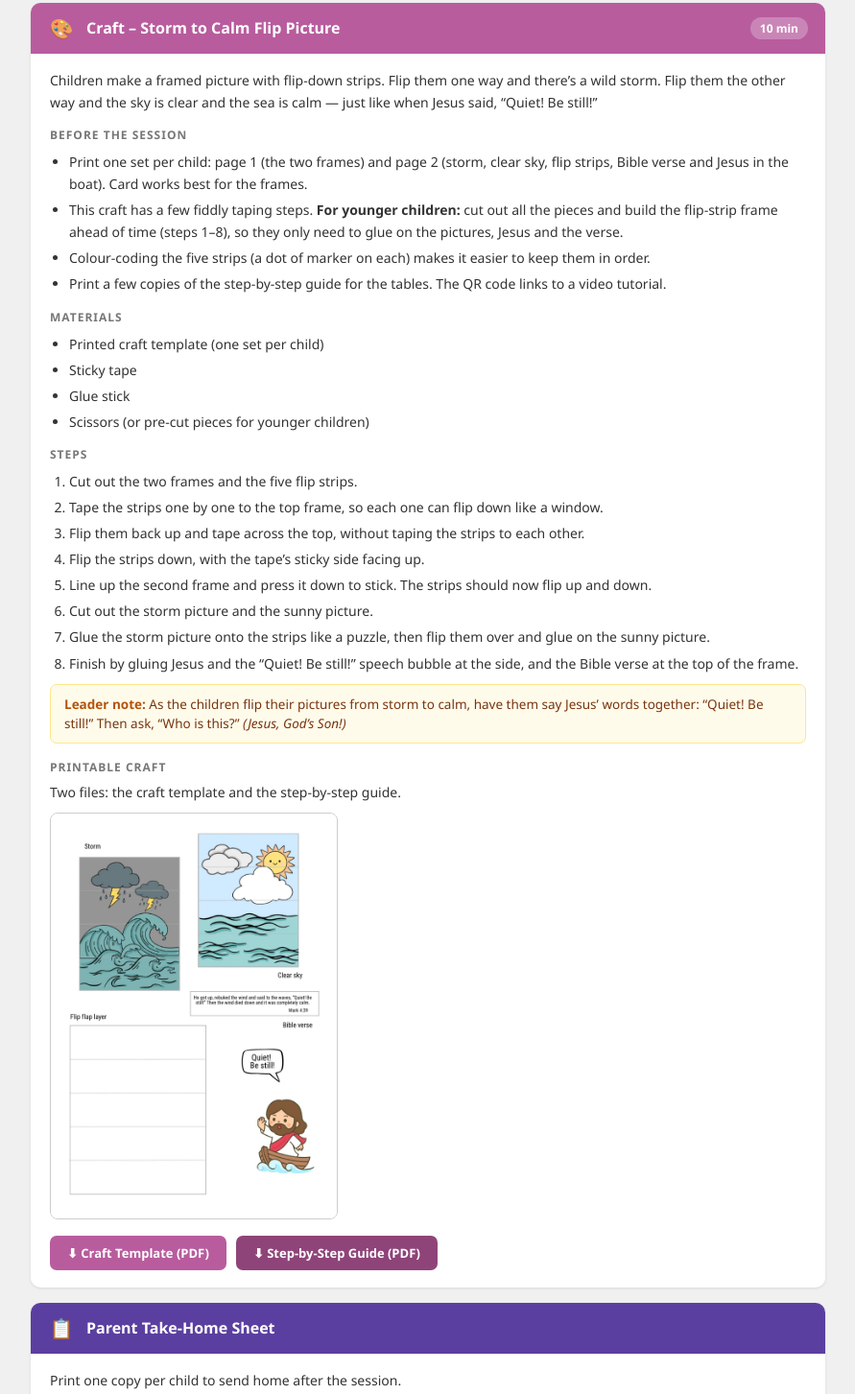
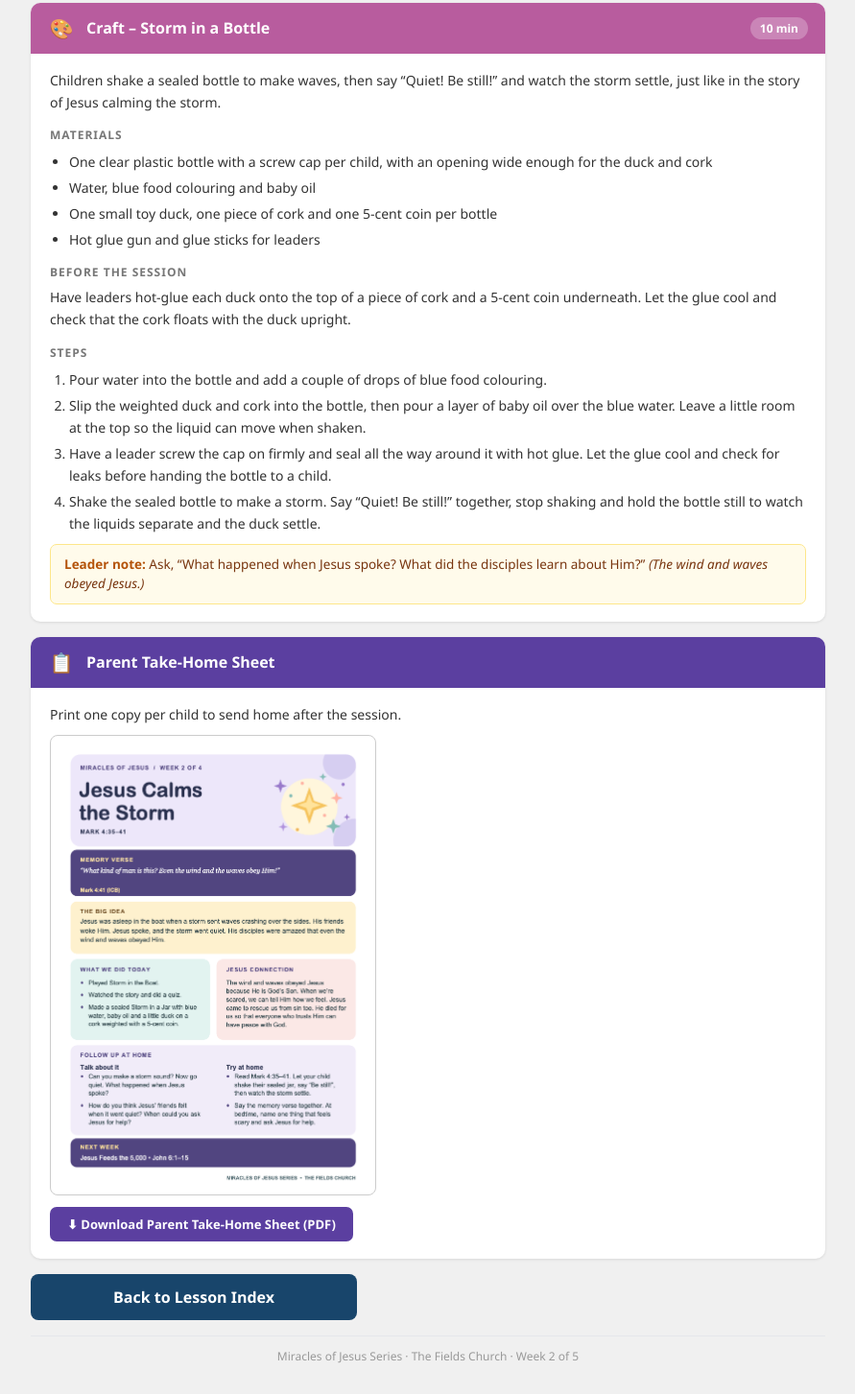
Before and after one commit to TheFieldsChurch/Kids-Church-Curriculum, a plain HTML site: page Miracles-of-Jesus/week-2.html in a window 1280 px wide. Shown: the part 2303-3756 px from the top of the page at 96% size, without its empty margins (194-1085 px from the left). Drawn offline with Linux system fonts and the light colour scheme.

Commit message:
week 2 craft update

```diff
--- a/Miracles-of-Jesus/week-2.html
+++ b/Miracles-of-Jesus/week-2.html
@@ -160,68 +160,38 @@
     <div class="segment seg-craft">
       <div class="segment-header">
         <div class="seg-icon">&#127912;</div>
-        <div class="seg-header-title">Craft &ndash; Storm to Calm Flip Picture</div>
+        <div class="seg-header-title">Craft &ndash; Storm in a Bottle</div>
         <div class="seg-time">10 min</div>
       </div>
       <div class="segment-body">
-        <p>Children make a framed picture with flip-down strips. Flip them one way and there&rsquo;s a wild storm. Flip
-          them the other way and the sky is clear and the sea is calm &mdash; just like when Jesus said, &ldquo;Quiet!
-          Be still!&rdquo;</p>
-
-        <h3>Before the Session</h3>
-        <ul>
-          <li>Print one set per child: page 1 (the two frames) and page 2 (storm, clear sky, flip strips, Bible verse
-            and Jesus in the boat). Card works best for the frames.</li>
-          <li>This craft has a few fiddly taping steps. <strong>For younger children:</strong> cut out all the pieces
-            and build the flip-strip frame ahead of time (steps 1&ndash;8), so they only need to glue on the pictures,
-            Jesus and the verse.</li>
-          <li>Colour-coding the five strips (a dot of marker on each) makes it easier to keep them in order.</li>
-          <li>Print a few copies of the step-by-step guide for the tables. The QR code links to a video tutorial.</li>
-        </ul>
+        <p>Children shake a sealed bottle to make waves, then say &ldquo;Quiet! Be still!&rdquo; and watch the
+          storm settle, just like in the story of Jesus calming the storm.</p>
 
         <h3>Materials</h3>
         <ul>
-          <li>Printed craft template (one set per child)</li>
-          <li>Sticky tape</li>
-          <li>Glue stick</li>
-          <li>Scissors (or pre-cut pieces for younger children)</li>
+          <li>One clear plastic bottle with a screw cap per child, with an opening wide enough for the duck and cork</li>
+          <li>Water, blue food colouring and baby oil</li>
+          <li>One small toy duck, one piece of cork and one 5-cent coin per bottle</li>
+          <li>Hot glue gun and glue sticks for leaders</li>
         </ul>
+
+        <h3>Before the Session</h3>
+        <p>Have leaders hot-glue each duck onto the top of a piece of cork and a 5-cent coin underneath.
+          Let the glue cool and check that the cork floats with the duck upright.</p>
 
         <h3>Steps</h3>
         <ol>
-          <li>Cut out the two frames and the five flip strips.</li>
-          <li>Tape the strips one by one to the top frame, so each one can flip down like a window.</li>
-          <li>Flip them back up and tape across the top, without taping the strips to each other.</li>
-          <li>Flip the strips down, with the tape&rsquo;s sticky side facing up.</li>
-          <li>Line up the second frame and press it down to stick. The strips should now flip up and down.</li>
-          <li>Cut out the storm picture and the sunny picture.</li>
-          <li>Glue the storm picture onto the strips like a puzzle, then flip them over and glue on the sunny
-            picture.</li>
-          <li>Finish by gluing Jesus and the &ldquo;Quiet! Be still!&rdquo; speech bubble at the side, and the Bible
-            verse at the top of the frame.</li>
+          <li>Pour water into the bottle and add a couple of drops of blue food colouring.</li>
+          <li>Slip the weighted duck and cork into the bottle, then pour a layer of baby oil over the blue water.
+            Leave a little room at the top so the liquid can move when shaken.</li>
+          <li>Have a leader screw the cap on firmly and seal all the way around it with hot glue.
+            Let the glue cool and check for leaks before handing the bottle to a child.</li>
+          <li>Shake the sealed bottle to make a storm. Say &ldquo;Quiet! Be still!&rdquo; together, stop shaking
+            and hold the bottle still to watch the liquids separate and the duck settle.</li>
         </ol>
 
-        <div class="leader-note"><strong>Leader note:</strong> As the children flip their pictures from storm to calm,
-          have them say Jesus&rsquo; words together: &ldquo;Quiet! Be still!&rdquo; Then ask, &ldquo;Who is
-          this?&rdquo; <em>(Jesus, God&rsquo;s Son!)</em></div>
-
-        <h3 style="margin-top:16px;">Printable Craft</h3>
-        <p>Two files: the craft template and the step-by-step guide.</p>
-        <div style="margin-top:10px;">
-          <img src="media/week-2/images/craft.png"
-            style="width:70%;max-width:300px;border-radius:8px;border:1px solid #ccc;" />
-        </div>
-        <div style="margin-top:12px;display:flex;gap:10px;flex-wrap:wrap;">
-          <a href="media/week-2/pdfs/Calms the Storm Craft.pdf" download="Calms_the_Storm_Craft.pdf"
-            style="display:inline-block;background:#b85c9e;color:#ffffff;font-size:13px;font-weight:700;padding:9px 18px;border-radius:7px;text-decoration:none;">
-            &#11015; Craft Template (PDF)
-          </a>
-          <a href="media/week-2/pdfs/Calms the Storm Craft Instructions.pdf"
-            download="Calms_the_Storm_Craft_Instructions.pdf"
-            style="display:inline-block;background:#8f4479;color:#ffffff;font-size:13px;font-weight:700;padding:9px 18px;border-radius:7px;text-decoration:none;">
-            &#11015; Step-by-Step Guide (PDF)
-          </a>
-        </div>
+        <div class="leader-note"><strong>Leader note:</strong> Ask, &ldquo;What happened when Jesus spoke?
+          What did the disciples learn about Him?&rdquo; <em>(The wind and waves obeyed Jesus.)</em></div>
       </div>
     </div>
 
```
